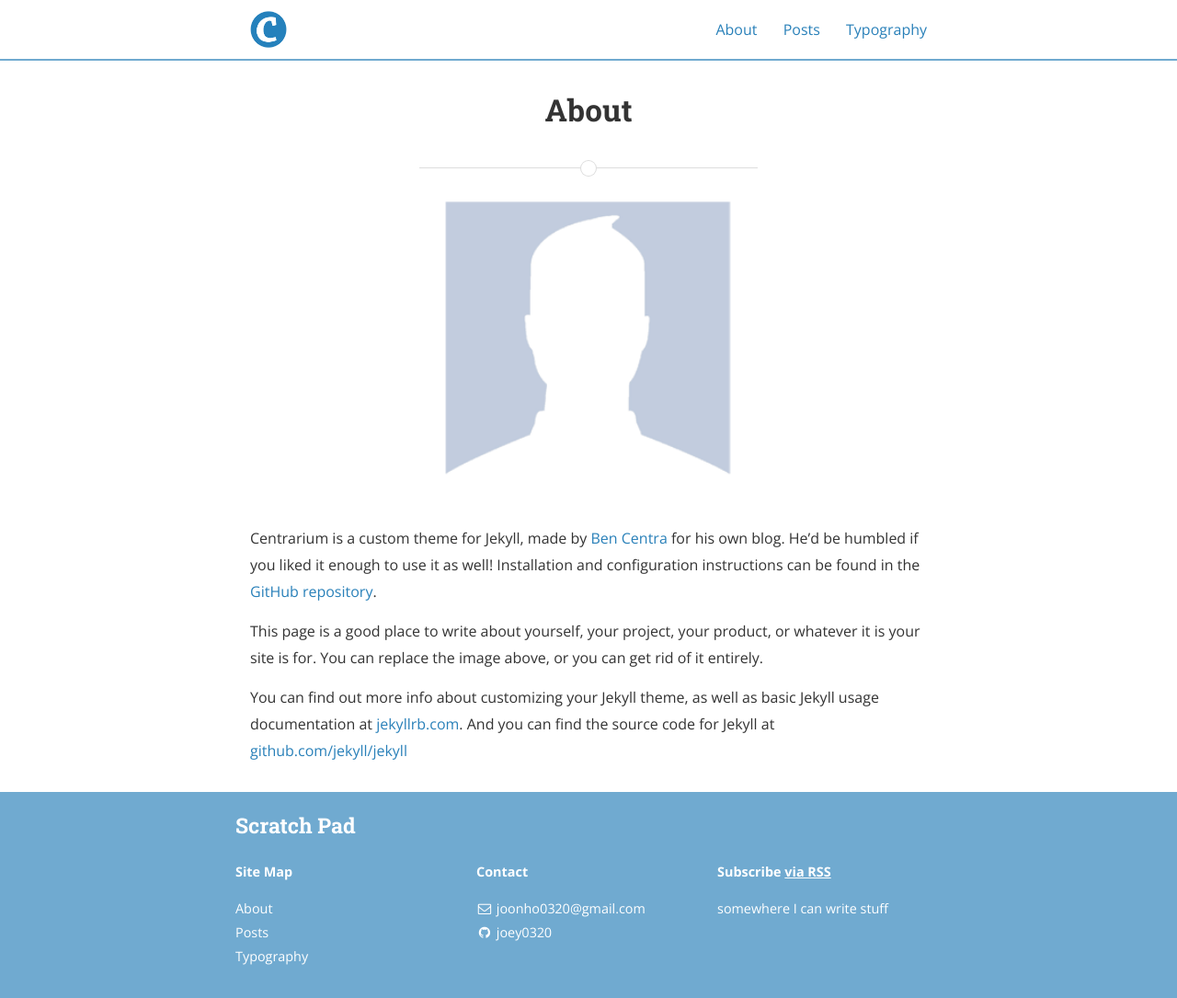
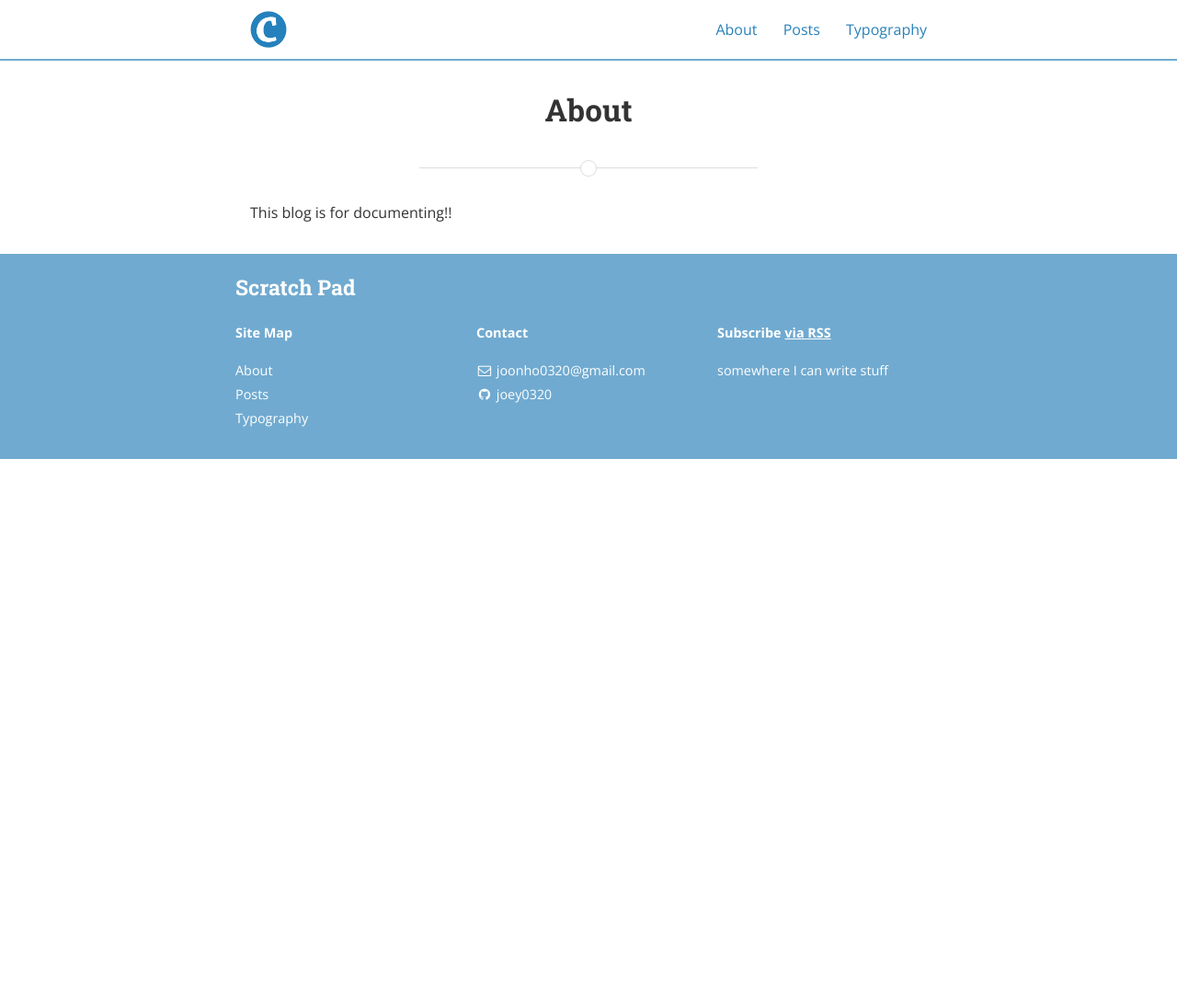
Before and after one commit to joey0320/joey0320.github.io, a Jekyll site: the page built from about.md, in a window 1280 px wide and 1085 px high. Shown: the whole window at 92% size. Built offline with Jekyll 4.4.1, drawn with Linux system fonts in a browser that asks for light colours; nearby versions of some CDN libraries.

Commit message:
docs : fix about

```diff
--- a/about.md
+++ b/about.md
@@ -5,14 +5,6 @@ permalink: /about/
 main_nav: true
 ---
 
-![alt text]({{ site.baseurl }}/assets/profile-placeholder.gif "Profile Picture"){:.profile}
+This blog is for documenting!!
 
-Centrarium is a custom theme for Jekyll, made by [Ben Centra][bencentra] for his own blog. He'd be humbled if you liked it enough to use it as well! Installation and configuration instructions can be found in the [GitHub repository](https://github.com/bencentra/centrarium).
-
-This page is a good place to write about yourself, your project, your product, or whatever it is your site is for. You can replace the image above, or you can get rid of it entirely.
-
-You can find out more info about customizing your Jekyll theme, as well as basic Jekyll usage documentation at [jekyllrb.com](http://jekyllrb.com/). And you can find the source code for Jekyll at [github.com/jekyll/jekyll](https://github.com/jekyll/jekyll)
-
-[centrarium]: https://github.com/bencentra/centrarium
-[bencentra]: http://bencentra.com
-[jekyll]: https://github.com/jekyll/jekyll
+[github]: https://github.com/joey0320
```
